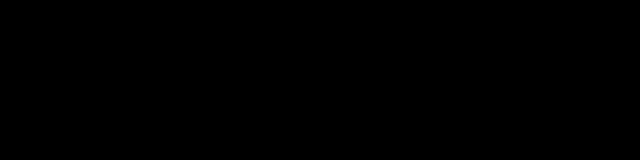
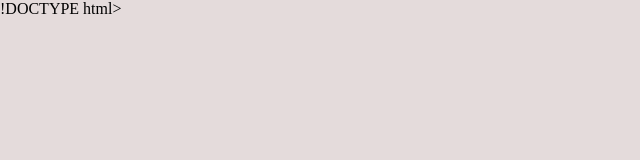
Before and after one commit to deivakumar-s/Animation, a plain HTML site: page indexd.html in a window 1280 px wide. Shown: the whole page, without its empty margins (0-640 px from the left). Drawn offline with Linux system fonts and the light colour scheme.

Commit message:
currently changed

```diff
--- a/animation.css
+++ b/animation.css
@@ -1,7 +1,7 @@
 body {
     margin: 0;
     height: 100vh;
-    background-color: black;
+    background-color: rgb(228, 219, 219);
      overflow: hidden;
   }
 
```
